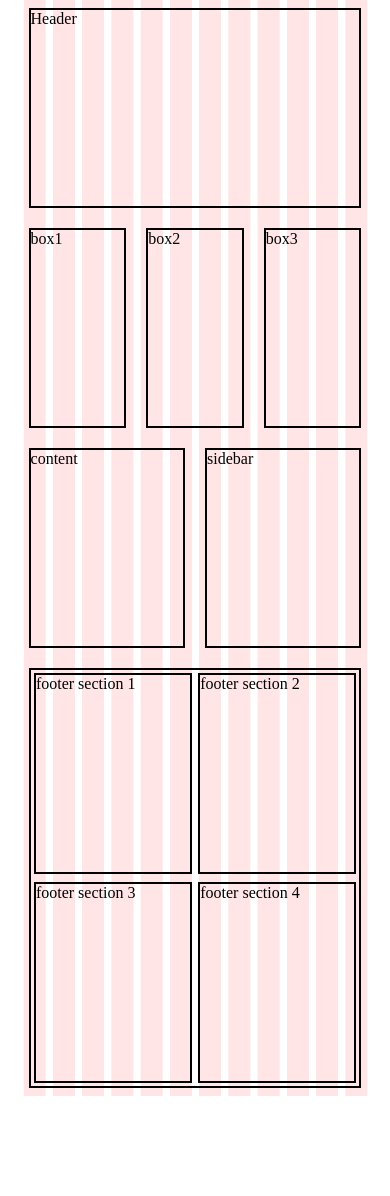
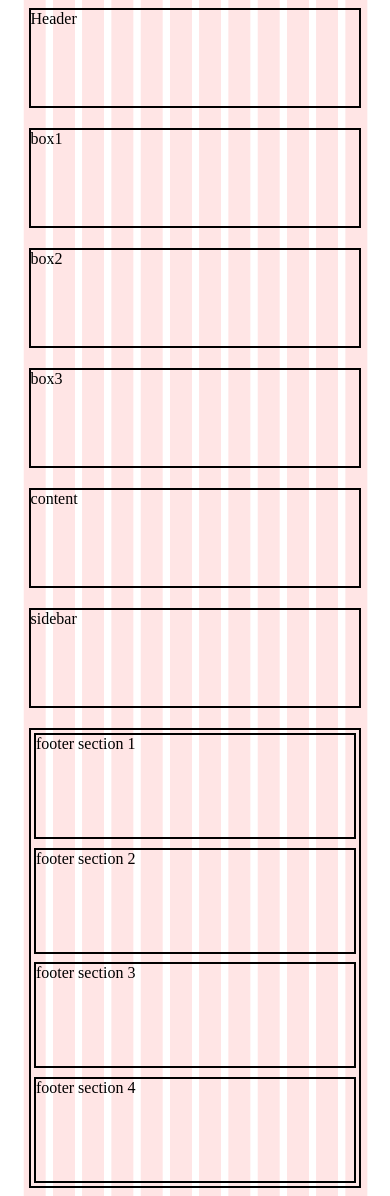
Before and after one commit to chattria/cssgrids-template, a plain HTML site: page index.html in a window 390 px wide. Before the commit the page ends 1096 px from the top, so only its background shows below. Drawn offline with Linux system fonts and the light colour scheme.

Commit message:
Mobile width

```diff
--- a/css/style.css
+++ b/css/style.css
@@ -101,3 +101,27 @@ footer {
     grid-column: span 6;
   }
 }
+
+/* Mobile */
+@media screen and (max-width: 768px) {
+  main {
+    grid-template-rows: repeat(10, 100px);
+  }
+
+  .box1,
+  .box3,
+  .box2,
+  .content,
+  .sidebar {
+    grid-column: span 12;
+  }
+
+  footer {
+    grid-column: 1 / span 12;
+    grid-row: 7 / span 4;
+  }
+
+  [class*="footer"] {
+    grid-column: span 12;
+  }
+}
```
